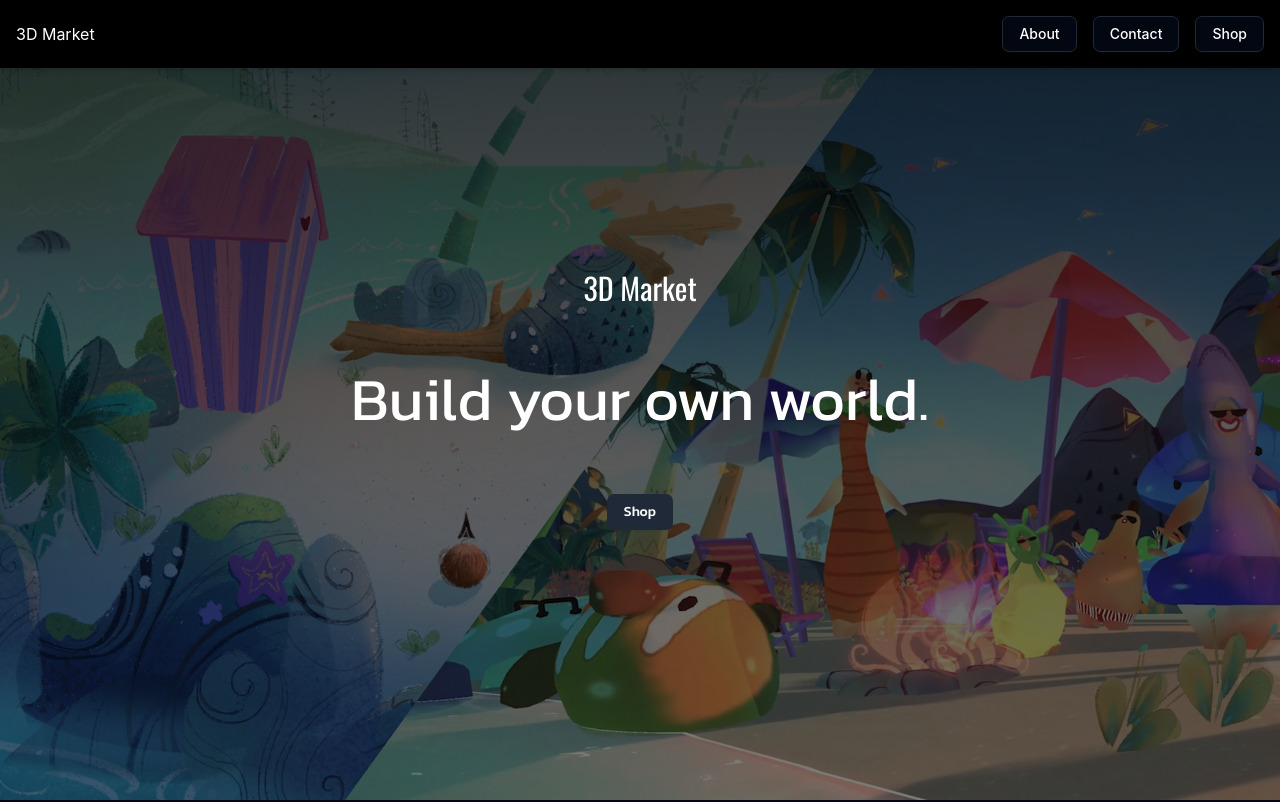
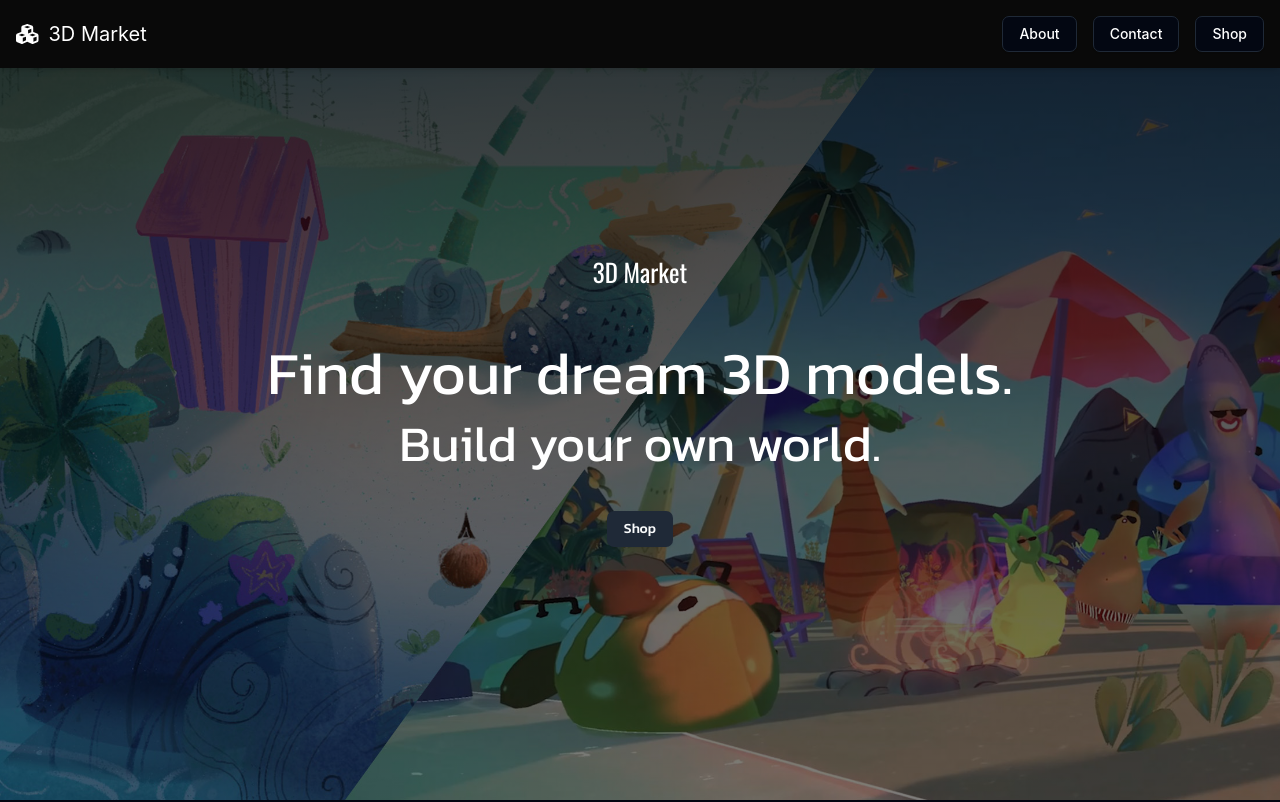
Before and after one commit to Tenefou/Landing_3DMarket, a React (Vite) app: page / in a window 1280 px wide. Shown: the top 802 px of the page. Built offline with nearby package versions, Linux system fonts and the light colour scheme.

Commit message:
Ajout prettier, logo, h123

```diff
--- a/package.json
+++ b/package.json
@@ -45,6 +45,7 @@
     "eslint-plugin-react-refresh": "^0.4.16",
     "globals": "^15.14.0",
     "postcss": "^8.5.1",
+    "prettier": "^3.5.0",
     "tailwindcss": "^3.4.17",
     "typescript": "~5.6.2",
     "typescript-eslint": "^8.18.2",
--- a/src/App.css
+++ b/src/App.css
@@ -9,19 +9,6 @@
   box-sizing: border-box;
 }
 
-  .monkey-image {
-    width: 50%;
-    max-width: 100%;
-    height: auto;
-    margin-bottom: 20px;
-  }
-
-  .monkey-text {
-    color: white;
-    font-size: 24px;
-    text-align: center;
-  }
-
 .image {
   display: flex;
   flex-direction: column;
@@ -30,32 +17,38 @@
   min-height: 80vh;
 }
 
-  .image-texte{
+.image-texte {
   display: flex;
   justify-content: center;
   align-items: center;
   font-size: 30px;
 }
-  .texte-image{
+.texte-image {
   text-align: center;
   font-size: 60px;
-    padding-bottom: 50px;
 }
 
-  h1{
+h1 {
   font-size: 30px;
-    padding-bottom: 50px;
+}
+
+h2 {
+  font-size: 25px;
+}
+
+h3 {
+  font-size: 20px;
 }
 
 .oswald {
-    font-family: "Oswald", serif;
+  font-family: 'Oswald', serif;
 }
 
 .Kanit {
-    font-family: "Kanit", serif;
+  font-family: 'Kanit', serif;
 }
 
-  .image-wall{
+.image-wall {
   display: flex;
   flex-direction: column;
   justify-content: center;
@@ -63,7 +56,7 @@
   font-size: 30px;
 }
 
-  .image-wall div{
+.image-wall div {
   display: flex;
   justify-content: center;
   align-items: center;
@@ -71,28 +64,28 @@
   padding: 20px;
 }
 
-  .image-wall div img{
+.image-wall div img {
   padding: 30px;
   width: 500px;
   height: 600px;
 }
 
-  .description{
+.description {
   display: flex;
-    justify-content:space-around;
-    flex-direction:row;
+  justify-content: space-around;
+  flex-direction: row;
   align-items: center;
   font-size: 30px;
   padding: 40px;
 }
 
-  .image-desc{
+.image-desc {
   border-radius: 15px;
   width: 60vh;
   height: 65vh;
 }
 
-  .carousel-image{
+.carousel-image {
   border-radius: 15px;
   width: 50vh;
   height: 60vh;
@@ -103,27 +96,29 @@
   width: 100%;
   z-index: 1000;
 
+  --tw-bg-opacity: 1;
+  background-color: rgb(9 9 9);
   position: fixed;
 }
 
-  .about-us{
+.about-us {
   display: flex;
-    justify-content:space-around;
-    flex-direction:column;
+  justify-content: space-around;
+  flex-direction: column;
   align-items: center;
   font-size: 30px;
   padding: 40px;
 }
 
-  .footer{
+.footer {
   display: flex;
-    justify-content:center;
-    flex-direction:row;
+  justify-content: center;
+  flex-direction: row;
   align-items: center;
   font-size: 30px;
   padding-top: 40px;
 }
 
-  .footer-items{
+.footer-items {
   padding: 20px;
 }
--- a/src/App.tsx
+++ b/src/App.tsx
@@ -1,15 +1,31 @@
 import { useRef } from 'react';
-import './App.css'
-import { Button } from './components/ui/button'
-import { Carousel, CarouselContent, CarouselItem, CarouselPrevious, CarouselNext } from './components/ui/carousel'
-import { Card, CardHeader, CardTitle, CardContent, CardFooter } from './components/ui/card';
+import './App.css';
+import { Button } from './components/ui/button';
+import {
+  Carousel,
+  CarouselContent,
+  CarouselItem,
+  CarouselPrevious,
+  CarouselNext,
+} from './components/ui/carousel';
+import {
+  Card,
+  CardHeader,
+  CardTitle,
+  CardContent,
+  CardFooter,
+} from './components/ui/card';
 import { Input } from './components/ui/input';
-import { motion } from "motion/react"
-import { FontAwesomeIcon } from '@fortawesome/react-fontawesome'
-import { faTwitter, faGithub, faLinkedin } from '@fortawesome/free-brands-svg-icons'
+import { motion } from 'motion/react';
+import { FontAwesomeIcon } from '@fortawesome/react-fontawesome';
+import {
+  faTwitter,
+  faGithub,
+  faLinkedin,
+} from '@fortawesome/free-brands-svg-icons';
+import { faCubes } from '@fortawesome/free-solid-svg-icons';
 
 function App() {
-
   const about = useRef<HTMLDivElement | null>(null);
 
   const contact = useRef<HTMLDivElement | null>(null);
@@ -20,7 +36,10 @@ function App() {
 
       setTimeout(() => {
         const yOffset = -50;
-        const y = sectionRef.current!.getBoundingClientRect().top + window.pageYOffset + yOffset;
+        const y =
+          sectionRef.current!.getBoundingClientRect().top +
+          window.pageYOffset +
+          yOffset;
         window.scrollTo({ top: y, behavior: 'smooth' });
       }, 100);
     }
@@ -28,36 +47,83 @@ function App() {
 
   return (
     <div className=" text-white">
-      <header className="bg-black p-4 shadow-md">
-        <div className='titre'>
-          3D Market
+      <header className="p-4 shadow-md">
+        <div
+          className="titre"
+          style={{ display: 'flex', alignItems: 'center' }}
+        >
+          <FontAwesomeIcon icon={faCubes} style={{ height: '20px' }} />
+          <h3 style={{ paddingLeft: '10px' }}>3D Market</h3>
         </div>
-        <div className='buttons'>
-        <Button onClick={() => scrollToSection(about)} variant={'outline'} style={{borderRadius:'7px'}}>
+        <div className="buttons">
+          <Button
+            onClick={() => scrollToSection(about)}
+            variant={'outline'}
+            style={{ borderRadius: '7px' }}
+          >
             About
           </Button>
-        <Button onClick={() => scrollToSection(contact)}  variant={'outline'} style={{borderRadius:'7px'}}>
+          <Button
+            onClick={() => scrollToSection(contact)}
+            variant={'outline'}
+            style={{ borderRadius: '7px' }}
+          >
             Contact
           </Button>
-        <Button variant={'outline'} style={{borderRadius:'7px'}}>
+          <Button variant={'outline'} style={{ borderRadius: '7px' }}>
             Shop
           </Button>
-
         </div>
-
-
       </header>
-      <main >
-        <div className='image' style={{backgroundImage: "linear-gradient(rgba(0,0,0,0.8), rgba(0,0,0,0.5)),url('/4yxeoawe.jpg')", backgroundSize: 'cover', backgroundPosition: 'center', height: '100vh'}}>
-          <motion.h1 initial={{scale:0}}  whileInView={{scale:1}} className='oswald'>3D Market</motion.h1>
-          <div className='image-texte'>
-          <motion.p initial={{scale:0}}  whileInView={{scale:1}} className='texte-image Kanit'>Build your own world.</motion.p>
+      <main>
+        <div
+          className="image"
+          style={{
+            backgroundImage:
+              "linear-gradient(rgba(0,0,0,0.8), rgba(0,0,0,0.5)),url('/4yxeoawe.jpg')",
+            backgroundSize: 'cover',
+            backgroundPosition: 'center',
+            height: '100vh',
+          }}
+        >
+          <motion.h2
+            initial={{ scale: 0 }}
+            whileInView={{ scale: 1 }}
+            className="oswald"
+            style={{ paddingBottom: '50px' }}
+          >
+            3D Market
+          </motion.h2>
+          <div className="image-texte">
+            <motion.h1
+              initial={{ scale: 0 }}
+              whileInView={{ scale: 1 }}
+              className="texte-image Kanit"
+            >
+              Find your dream 3D models.
+            </motion.h1>
           </div>
-          <Button className='Kanit' variant={"secondary"} style={{borderRadius:'7px'}}>Shop</Button>
+          <div>
+            <motion.h2
+              initial={{ scale: 0 }}
+              whileInView={{ scale: 1 }}
+              className="Kanit"
+              style={{ fontSize: '50px', paddingBottom: '30px' }}
+            >
+              Build your own world.
+            </motion.h2>
           </div>
-        <div className='description' ref={about}>
+          <Button
+            className="Kanit"
+            variant={'secondary'}
+            style={{ borderRadius: '7px' }}
+          >
+            Shop
+          </Button>
+        </div>
+        <div className="description" ref={about}>
           <div>
-          <Carousel className='carousel-image'>
+            <Carousel className="carousel-image">
               <CarouselContent>
                 <CarouselItem>
                   <img src="3D1.png" alt="Image 1" className="carousel-image" />
@@ -77,23 +143,54 @@ function App() {
             </Carousel>
           </div>
           <div>
-            <p className='Kanit' style={{width: '500px', padding: '30px', fontSize: '30px', lineHeight: '50px', textAlign: 'center'}}>Professional 3D models for small and large creators. A vast collection of carefully crafted characters, vehicles, and environments.
-
+            <p
+              className="Kanit"
+              style={{
+                width: '500px',
+                padding: '30px',
+                fontSize: '30px',
+                lineHeight: '50px',
+                textAlign: 'center',
+              }}
+            >
+              Professional 3D models for small and large creators. A vast
+              collection of carefully crafted characters, vehicles, and
+              environments.
             </p>
           </div>
         </div>
-        <div className='description'>
+        <div className="description">
           <div>
-            <p className='Kanit' style={{width: '500px', padding: '30px', fontSize: '30px', lineHeight: '50px', textAlign: 'center'}}>Game-ready animations. Give life to your models with our variety of animations built by professionals.</p>
+            <p
+              className="Kanit"
+              style={{
+                width: '500px',
+                padding: '30px',
+                fontSize: '30px',
+                lineHeight: '50px',
+                textAlign: 'center',
+              }}
+            >
+              Game-ready animations. Give life to your models with our variety
+              of animations built by professionals.
+            </p>
           </div>
           <div>
-            <Carousel className='carousel-image'>
+            <Carousel className="carousel-image">
               <CarouselContent>
                 <CarouselItem>
-                  <img src="voc-voice_of_chernobyl.gif" alt="Image 1" className="carousel-image" />
+                  <img
+                    src="voc-voice_of_chernobyl.gif"
+                    alt="Image 1"
+                    className="carousel-image"
+                  />
                 </CarouselItem>
                 <CarouselItem>
-                  <img src="sonic-cry-about-it.gif" alt="Image 2" className="carousel-image" />
+                  <img
+                    src="sonic-cry-about-it.gif"
+                    alt="Image 2"
+                    className="carousel-image"
+                  />
                 </CarouselItem>
               </CarouselContent>
               <CarouselPrevious />
@@ -101,20 +198,42 @@ function App() {
             </Carousel>
           </div>
         </div>
-        <motion.div className='about-us' initial={{scale:0}}  whileInView={{scale:1}} ref={contact}>
+        <motion.div
+          className="about-us"
+          initial={{ scale: 0 }}
+          whileInView={{ scale: 1 }}
+          ref={contact}
+        >
           <div>
-            <div style={{ display: 'flex', alignItems: 'center', justifyContent: 'center', paddingTop:'100px', paddingBottom:'20px'}}>
-              <h1 className='Kanit'  style={{fontSize:'40px'}}>Wanna collaborate?</h1>
+            <div
+              style={{
+                display: 'flex',
+                alignItems: 'center',
+                justifyContent: 'center',
+                paddingTop: '100px',
+                paddingBottom: '20px',
+              }}
+            >
+              <h1 className="Kanit" style={{ fontSize: '40px' }}>
+                Wanna collaborate?
+              </h1>
             </div>
-            <Card className="w-[90vh]" style={{padding: '10px'}}>
+            <Card className="w-[90vh]" style={{ padding: '10px' }}>
               <CardHeader>
                 <CardTitle>Contact</CardTitle>
               </CardHeader>
               <CardContent>
                 <form>
                   <div className="grid w-full items-center gap-4">
-                    <div className="flex flex-col space-y-1.5" style={{paddingBottom:'10px'}}>
-                      <Input id="name" placeholder="Email" style={{borderRadius: '7px'}} />
+                    <div
+                      className="flex flex-col space-y-1.5"
+                      style={{ paddingBottom: '10px' }}
+                    >
+                      <Input
+                        id="name"
+                        placeholder="Email"
+                        style={{ borderRadius: '7px' }}
+                      />
                     </div>
                     <div className="flex flex-col space-y-1.5">
                       <textarea
@@ -122,35 +241,36 @@ function App() {
                         placeholder="Type here..."
                         rows={10}
                         className="flex w-full rounded-md border border-input bg-transparent px-3 py-1 text-base shadow-sm transition-colors file:border-0 file:bg-transparent file:text-sm file:font-medium file:text-foreground placeholder:text-muted-foreground focus-visible:outline-none focus-visible:ring-1 focus-visible:ring-ring disabled:cursor-not-allowed disabled:opacity-50 md:text-sm"
-                          style={{ width: '100%', resize: 'vertical', borderRadius:'7px' }} // Permet le redimensionnement vertical uniquement
+                        style={{
+                          width: '100%',
+                          resize: 'vertical',
+                          borderRadius: '7px',
+                        }} // Permet le redimensionnement vertical uniquement
                       />
                     </div>
                   </div>
                 </form>
               </CardContent>
-              <CardFooter className="flex" style={{justifyContent: 'end'}}>
-
-                <Button style={{borderRadius: '7px'}}>Send</Button>
+              <CardFooter className="flex" style={{ justifyContent: 'end' }}>
+                <Button style={{ borderRadius: '7px' }}>Send</Button>
               </CardFooter>
             </Card>
           </div>
         </motion.div>
-        <div className='footer'>
-          <div className='footer-items'>
+        <div className="footer">
+          <div className="footer-items">
             <FontAwesomeIcon icon={faTwitter} />
           </div>
-          <div className='footer-items'>
+          <div className="footer-items">
             <FontAwesomeIcon icon={faGithub} />
           </div>
-          <div className='footer-items'>
-            <FontAwesomeIcon icon={faLinkedin}/>
+          <div className="footer-items">
+            <FontAwesomeIcon icon={faLinkedin} />
           </div>
         </div>
-
-
       </main>
     </div>
-  )
+  );
 }
 
-export default App
+export default App;
```
Also changed, not shown: 2 other files (tests, documents, lock files or other folders). Lines whose indentation alone changed are shown as unchanged.
